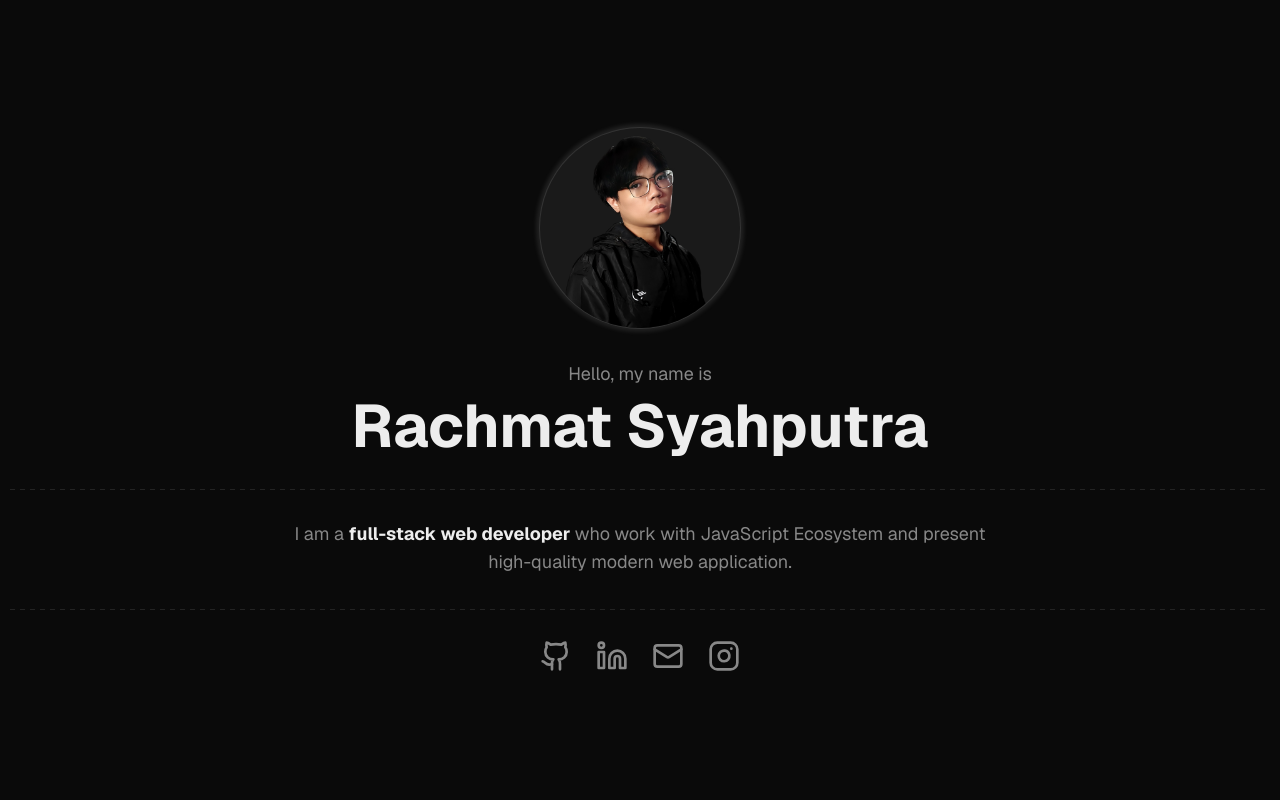
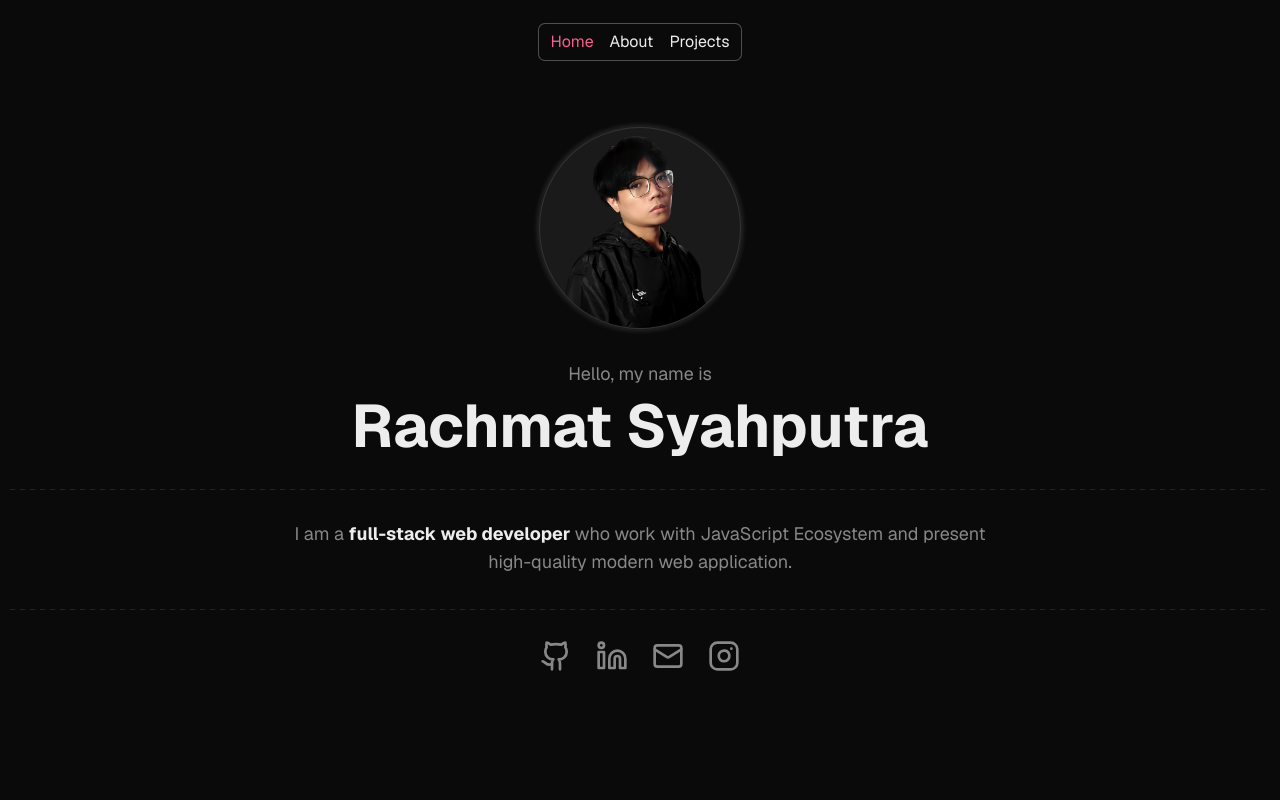
Before and after one commit to rach-syahputra/personal-website, a Next.js app: page / in a window 1280 px wide. Shown: the top 800 px of the page. Built offline with nearby package versions, Linux system fonts and the light colour scheme.

Commit message:
implement active section on navbar component

```diff
--- a/src/app/globals.css
+++ b/src/app/globals.css
@@ -14,14 +14,14 @@
 html {
   overflow-x: hidden;
   overflow-y: scroll;
-  scroll-behavior: smooth;
+  scroll-behavior: smooth !important;
 }
 
 body {
   font-family: var(--font-geist);
 }
 
-/* vertical line */
+/* horizontal line */
 
 .animation-delay-1000 {
   animation-delay: 1s;
@@ -35,7 +35,7 @@ body {
   animation-delay: 1.1s;
 }
 
-.vertical-line {
+.horizontal-line {
   background: repeating-linear-gradient(
     90deg,
     var(--gray) 0 5px,
@@ -44,20 +44,20 @@ body {
   opacity: 0.2;
 }
 
-.vertical-line-animation {
+.horizontal-line-animation {
   opacity: 0;
   background: repeating-linear-gradient(
     90deg,
     var(--light) 0 5px,
     var(--dark) 0 10px
   );
-  animation-name: verticalLine;
+  animation-name: horizontalLine;
   animation-duration: 800ms;
   animation-timing-function: ease-in-out;
   animation-direction: alternate;
 }
 
-@keyframes verticalLine {
+@keyframes horizontalLine {
   0% {
     left: 0;
     opacity: 0;
--- a/src/app/layout.tsx
+++ b/src/app/layout.tsx
@@ -1,5 +1,6 @@
 import type { Metadata } from 'next'
 import { Geist } from 'next/font/google'
+import Navbar from '@/components/navbar'
 import './globals.css'
 
 const geist = Geist({
@@ -23,6 +24,8 @@ export default function RootLayout({
   return (
     <html lang='en'>
       <body className={`${geist.variable} bg-dark text-light antialiased`}>
+        <Navbar />
+
         <div className='mx-auto w-full max-w-default'>{children}</div>
       </body>
     </html>
--- a/src/components/horizontal-line.tsx
+++ b/src/components/horizontal-line.tsx
@@ -9,9 +9,9 @@ export default function HorizontalLine({
 }) {
   return (
     <div className='relative w-full'>
-      <hr className='vertical-line absolute left-[-2.5%] top-0 h-0.5 w-[105%] text-dark' />
+      <hr className='horizontal-line absolute left-[-2.5%] top-0 h-0.5 w-[105%] text-dark' />
       <hr
-        className={`vertical-line-animation animation-delay-${animationDelay} absolute left-[-2.5%] top-0 h-0.5 w-0 text-dark`}
+        className={`horizontal-line-animation animation-delay-${animationDelay} absolute left-[-2.5%] top-0 h-0.5 w-0 text-dark`}
       />
     </div>
   )
--- a/src/components/nav-link.tsx
+++ b/src/components/nav-link.tsx
@@ -5,24 +5,24 @@ import Link from 'next/link'
 interface NavLinkProps {
   href: string
   id: string
-  active?: boolean
-  setActive: Dispatch<SetStateAction<string>>
+  active: boolean
+  setActiveSection: Dispatch<SetStateAction<string>>
   children: React.ReactNode
 }
 
 export default function NavLink({
   href,
+  id,
   active = false,
-  id,
-  setActive,
+  setActiveSection,
   children
 }: NavLinkProps) {
   return (
     <Link
       href={href}
-      onClick={() => setActive(id)}
+      onClick={() => setActiveSection(id)}
       className={cn(
-        'text-sm transition-all duration-300 ease-out hover:text-white',
+        'text-sm transition-all duration-300 ease-out hover:text-white lg:text-base',
         {
           'text-primary hover:text-primary': active
         }
--- a/src/components/navbar.tsx
+++ b/src/components/navbar.tsx
@@ -1,3 +1,5 @@
+/* eslint-disable react-hooks/exhaustive-deps */
+/* eslint-disable @typescript-eslint/no-explicit-any */
 'use client'
 
 import { useEffect, useState } from 'react'
@@ -12,13 +14,18 @@ export default function Navbar() {
       href: '#home'
     },
     {
+      id: 'about',
+      name: 'About',
+      href: '#about'
+    },
+    {
       id: 'projects',
       name: 'Projects',
       href: '#projects'
     }
   ]
 
-  const [active, setActive] = useState<string>('')
+  const [activeSection, setActiveSection] = useState<string>('')
   const [show, setShow] = useState(true)
   const [lastScrollY, setLastScrollY] = useState(0)
 
@@ -33,6 +40,29 @@ export default function Navbar() {
   }
 
   useEffect(() => {
+    const options = {
+      root: null,
+      rootMargin: '0px',
+      threshold: 0.3
+    }
+
+    const observer = new IntersectionObserver((entries: any) => {
+      entries.forEach((entry: any) => {
+        if (entry.isIntersecting) {
+          setActiveSection(entry.target.id)
+        }
+      })
+    }, options)
+
+    navlinks.forEach((navlink) => {
+      const element = document.getElementById(navlink.id)
+      if (element) observer.observe(element)
+    })
+
+    return () => observer.disconnect()
+  }, [navlinks])
+
+  useEffect(() => {
     window.addEventListener('scroll', controlNavbar)
 
     return () => {
@@ -43,20 +73,18 @@ export default function Navbar() {
   return (
     <nav
       className={cn(
-        'fixed top-6 z-10 flex w-full max-w-default items-center justify-center opacity-0 transition-all duration-300 ease-in-out',
-        {
-          'opacity-100': show
-        }
+        'fixed top-6 z-10 flex w-full items-center justify-center opacity-0 transition-all duration-300 ease-in-out',
+        { 'opacity-100': show }
       )}
     >
-      <ul className='flex h-8 items-center gap-4 rounded-md bg-dark bg-opacity-90 px-3 shadow-default'>
+      <ul className=':h-8 flex items-center gap-4 rounded-md bg-dark bg-opacity-90 px-3 shadow-default lg:h-9'>
         {navlinks.map((navlink) => (
           <li key={navlink.id}>
             <NavLink
               href={navlink.href}
-              active={active === navlink.id}
+              active={activeSection === navlink.id}
               id={navlink.id}
-              setActive={setActive}
+              setActiveSection={setActiveSection}
             >
               {navlink.name}
             </NavLink>
```
